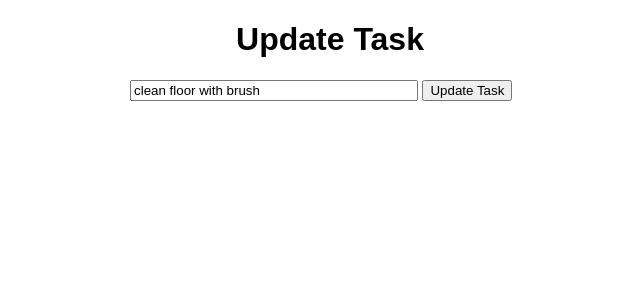
After one commit to gabrielbaki/Flask-Task-Master, a Flask app: page /update/1 in a window 1280 px wide. The commit adds this page. Shown: the top 300 px of the page, without its empty margins (310-950 px from the left). Run offline with Flask 2, Linux system fonts and the light colour scheme; data comes from the database, SQL or seed files in the repository; both versions use the stored data as it was after the commit.

Commit message:
added delete and update task

```diff
--- a/app.py
+++ b/app.py
@@ -32,5 +32,30 @@ def index():
         tasks = Todo.query.order_by(Todo.date_created).all() #get all tasks from db in order added
         return render_template('index.html', tasks=tasks) #no need route bcs the method auto searches for templates folder
 
+@app.route('/delete/<int:id>')
+def delete(id):
+    task_to_delete = Todo.query.get_or_404(id)
+
+    try:
+        db.session.delete(task_to_delete)
+        db.session.commit()
+        return redirect('/')
+    except:
+        return 'Oops! there was issue deleting your task.'
+
+@app.route('/update/<int:id>', methods=['GET', 'POST'])
+def update(id):
+    task_to_update = Todo.query.get_or_404(id)
+    if request.method == 'POST':
+        task_to_update.content = request.form['content']
+
+        try:
+            db.session.commit()
+            return redirect('/')
+        except:
+            return 'Oops! There was an issue updating.'
+    else:
+        return render_template('update.html', task=task_to_update)
+
 if __name__ == "__main__":
     app.run(debug=True)
--- a/static/css/main.css
+++ b/static/css/main.css
@@ -1,4 +1,35 @@
-body {
+body, html {
     margin: 0;
     font-family: sans-serif;
 }
+
+.content {
+    margin: 0 auto;
+    width: 400px;
+}
+
+table, td, th {
+    border: 1px solid #aaa;
+}
+
+table {
+    border-collapse: collapse;
+    width: 100%;
+}
+
+th {
+    height: 30px;
+}
+
+td {
+    text-align: center;
+    padding: 5px;
+}
+
+.form {
+    margin-top: 20px;
+}
+
+#content {
+    width: 70%;
+}
--- a/templates/index.html
+++ b/templates/index.html
@@ -6,7 +6,7 @@
 
 {% block body %}
 <div class="content">
-    <h1> Task Master </h1>
+    <h1 style="text-align: center"> Task Master </h1>
     <table>
         <tr>
             <th>Task</th>
@@ -18,9 +18,9 @@
                 <td>{{ task.content }}</td>
                 <td>{{task.date_created.date()}}</td>
                 <td>
-                    <a href="">Delete</a>
+                    <a href="/delete/{{task.id}}">Delete</a>
                     <br>
-                    <a href="">Update</a>
+                    <a href="/update/{{task.id}}">Update</a>
                 </td>
             </tr>
         {% endfor %}
--- /dev/null
+++ b/templates/update.html
@@ -0,0 +1,17 @@
+{% extends 'base.html' %}
+
+{% block head %}
+<title>Task Master</title>
+{% endblock %}
+
+{% block body %}
+<div class="content">
+    <h1 style="text-align: center"> Update Task </h1>
+
+    <form action="/update/{{task.id}}" method="POST">
+        <input type="text" name="content" id="content", value="{{task.content}}">
+        <input type="submit" value="Update Task">
+    </form>
+
+</div>
+{% endblock %}
```
Also changed, not shown: test.db.
